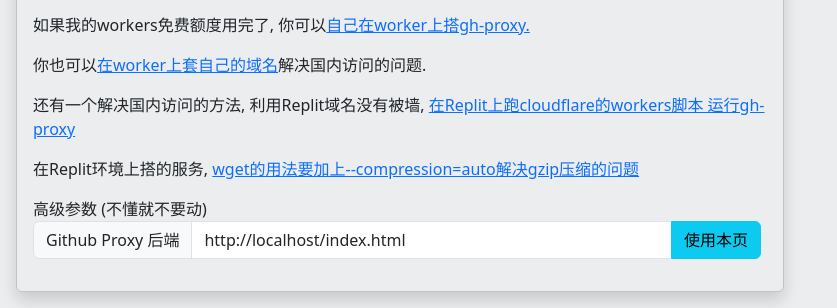
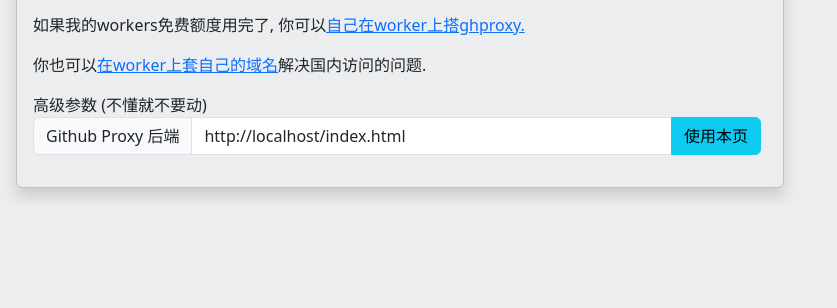
Before and after one commit to crazypeace/ghproxy, a plain HTML site: page index.html in a window 1280 px wide. Shown: the part 1415-1723 px from the top of the page, without its empty margins (0-837 px from the left). After the commit the page ends 1619 px from the top, so only its background shows below. Drawn offline with nearby package versions, Linux system fonts and the light colour scheme.

Commit message:
Update index.html

```diff
--- a/index.html
+++ b/index.html
@@ -51,12 +51,10 @@
    <div class="card-body">
     <h5 class="card-title"></h5>
     <div class="input-group mb-3">
-     <iframe width="560" height="315" src="https://www.youtube.com/embed/F9re4Tuy7BA" title="YouTube video player" frameborder="0" allow="accelerometer; autoplay; clipboard-write; encrypted-media; gyroscope; picture-in-picture; web-share" allowfullscreen=""></iframe>
+     <iframe width="560" height="315" src="https://www.youtube.com/embed/XXgmVkfT-Ak" title="YouTube video player" frameborder="0" allow="accelerometer; autoplay; clipboard-write; encrypted-media; gyroscope; picture-in-picture; web-share" allowfullscreen=""></iframe>
     </div>
-    <p>如果我的workers免费额度用完了, 你可以<a href="https://zelikk.blogspot.com/2023/06/gh-proxy-worker.html">自己在worker上搭gh-proxy.</a></p>
+    <p>如果我的workers免费额度用完了, 你可以<a href="https://github.com/crazypeace/ghproxy#免费使用-cloudflare-worker-搭后端服务">自己在worker上搭ghproxy.</a></p>
     <p>你也可以<a href="https://zelikk.blogspot.com/2022/05/domain-cloudflare-worker-dev.html">在worker上套自己的域名</a>解决国内访问的问题. </p>
-    <p>还有一个解决国内访问的方法, 利用Replit域名没有被墙, <a href="https://zelikk.blogspot.com/2023/07/replit-gh-proxy.html">在Replit上跑cloudflare的workers脚本 运行gh-proxy</a></p>
-    <p>在Replit环境上搭的服务, <a href="https://zelikk.blogspot.com/2023/10/github-proxy-replit-wget-compression-auto.html">wget的用法要加上--compression=auto解决gzip压缩的问题</a></p>
 
     <label>高级参数 (不懂就不要动)</label>
     <div class="input-group mb-3">
```
